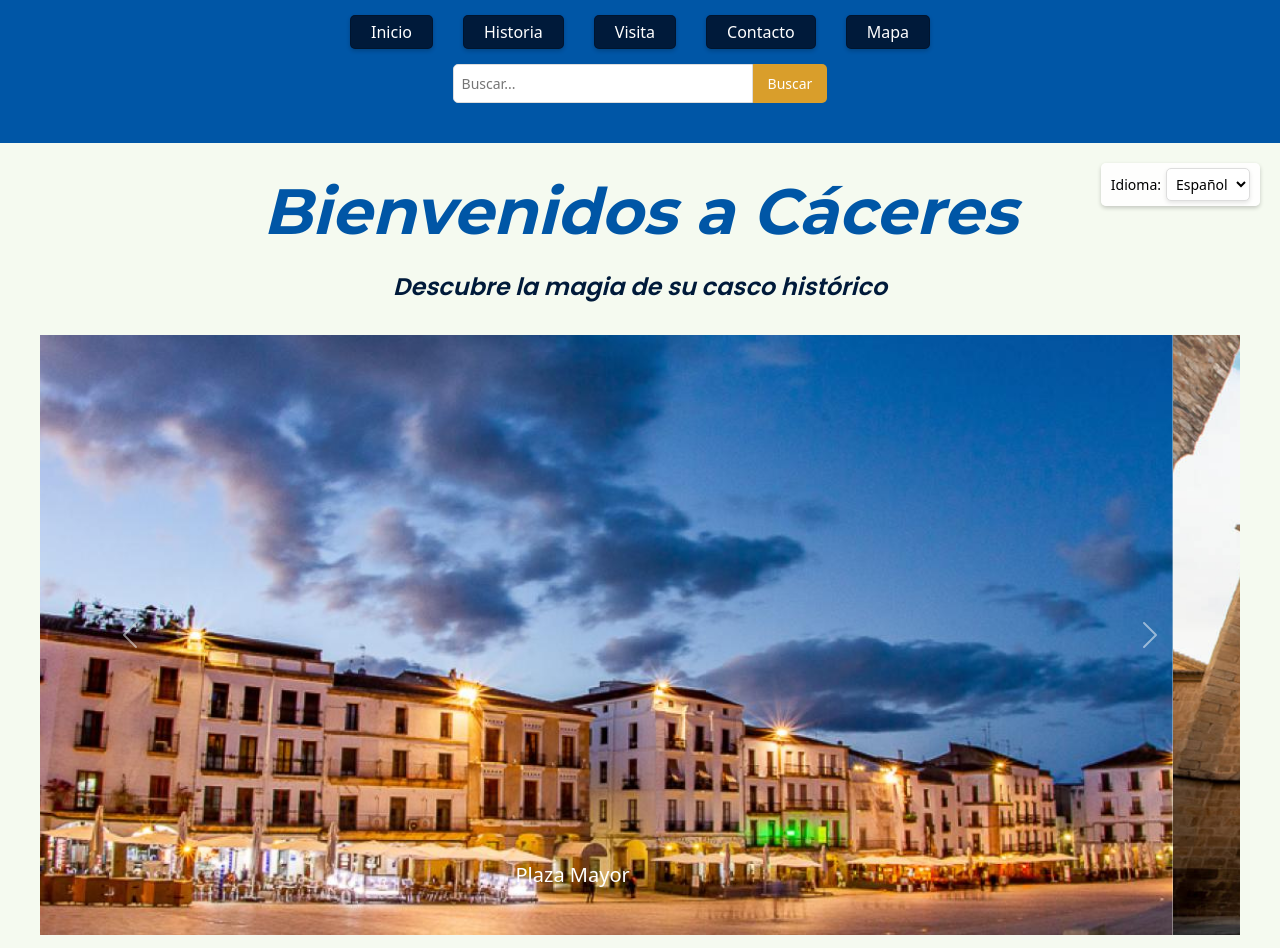
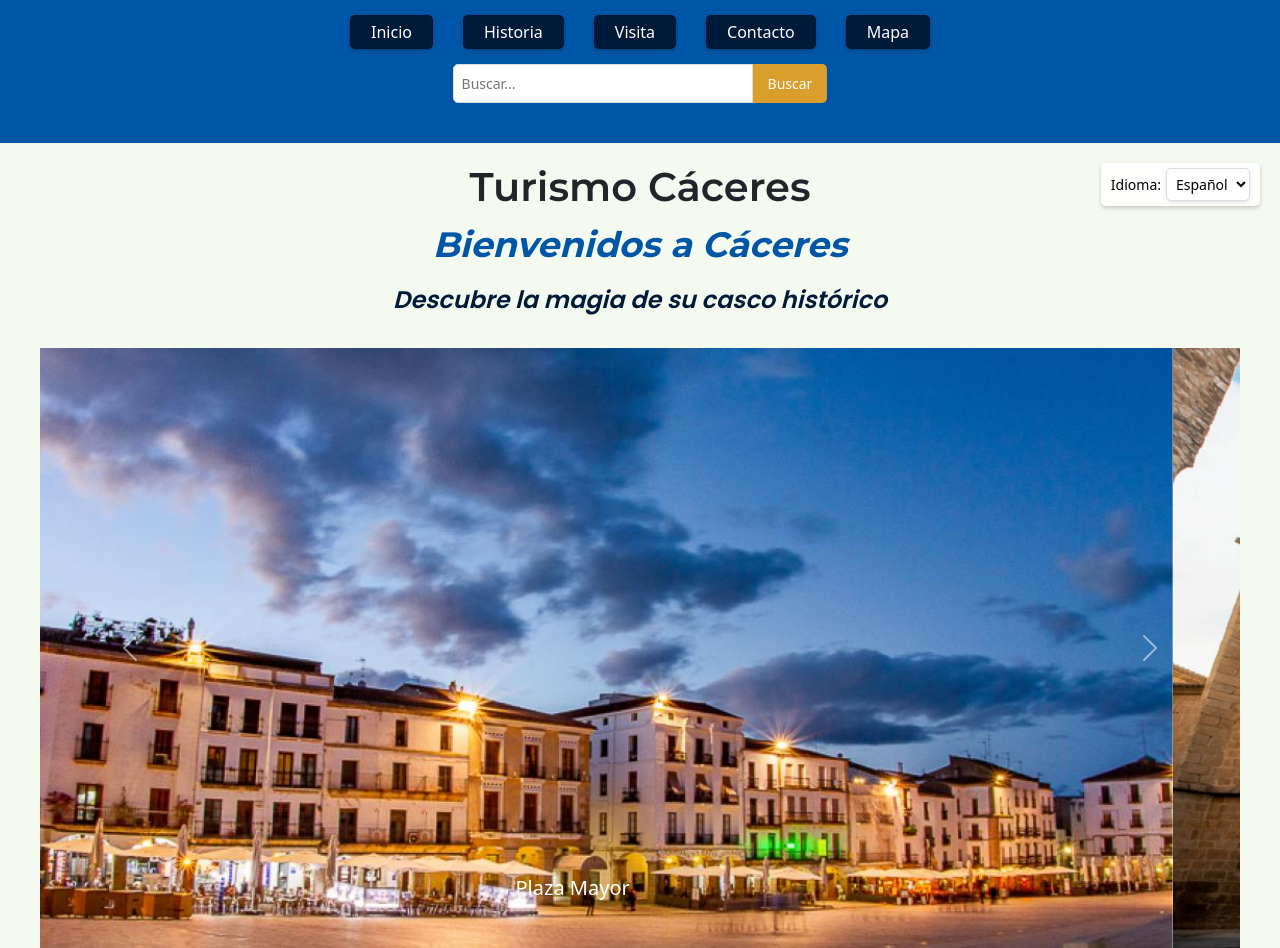
Before and after one commit to MaruM7/PaginaWebCaceres, a plain HTML site: page index.html in a window 1280 px wide. Shown: the top 948 px of the page. Drawn offline with nearby package versions, Linux system fonts and the light colour scheme.

Commit message:
Add files via upload

```diff
--- a/index.html
+++ b/index.html
@@ -40,6 +40,7 @@
     </header>
 
     <main class="main-content">
+        <h1>Turismo Cáceres</h1>
         <div class="language-selector">
             <label for="idioma">Idioma:</label>
             <select id="idioma" name="idioma">
--- a/styles.css
+++ b/styles.css
@@ -87,9 +87,17 @@ body > * {
     position: relative;
 }
 
+h1 {
+    color: #0056A6;
+    font-size: 3.2rem;
+    font-family: 'Montserrat', sans-serif;
+    font-weight: bold;
+    margin: 30px 0 10px 0;
+}
+
 .title {
     color: #0056A6;
-    font-size: 64px;
+    font-size: 2.2rem;
     font-style: italic;
     font-weight: bold;
     font-family: 'Montserrat', sans-serif;
@@ -97,7 +105,7 @@ body > * {
 }
 
 .subtitle {
-    font-size: 24px;
+    font-size: 1.5rem;
     font-style: italic;
     font-weight: bold;
     font-family: 'Poppins', sans-serif;
```
